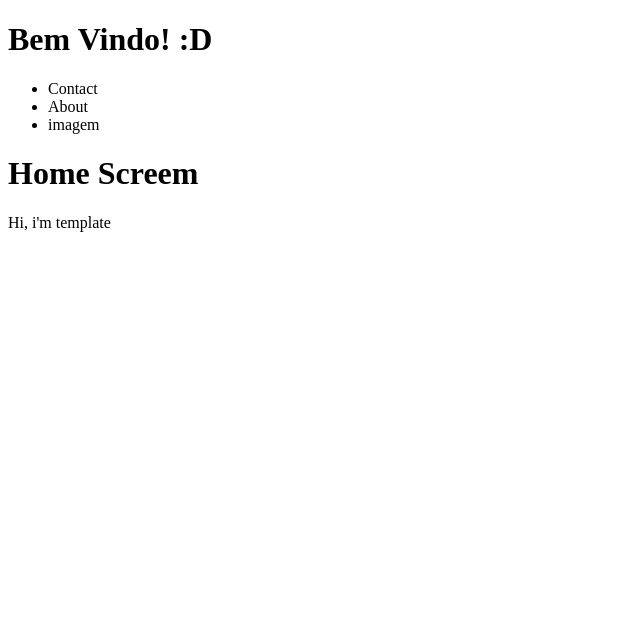
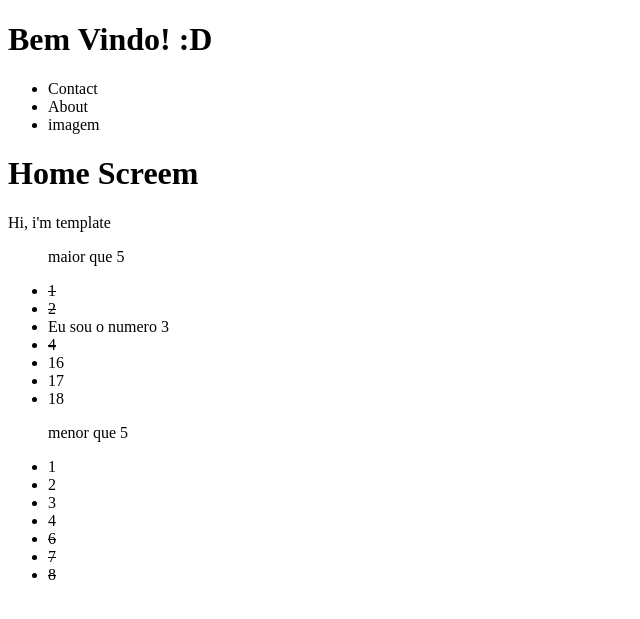
Before and after one commit to kelvinalmeida/trydjango, a Django app: page / in a window 1280 px wide. Shown: the top 619 px of the page, without its empty margins (0-640 px from the left). Run offline with Django 4.2, Linux system fonts and the light colour scheme.

Commit message:
git template tags and filters 1:49:08

```diff
--- a/pages/views.py
+++ b/pages/views.py
@@ -7,7 +7,12 @@ def home_view(request,*args, **kwargs):
     # print(args)
     # print(kwargs)
     # print(request.user)
-    return render(request, "home.html", {})
+
+    my_home_ctx = {
+        "my_list": [1,2,3,4,6,7,8],
+        "is_true": True,
+    }
+    return render(request, "home.html", my_home_ctx)
 
 def contact_view(request,*args, **kwargs):
     return render(request, "contact.html", {})
--- a/templates/home.html
+++ b/templates/home.html
@@ -4,4 +4,27 @@
 {% block content %}
 <h1>Home Screem</h1>
 <p>Hi, i'm template</p>
+
+<ul>
+
+    <p>maior que 5</p>
+    {% for list_item in my_list %}
+    {% if list_item > 5 %}
+    <li>{{list_item|add:10}}</li>
+    {% elif list_item == 3 %}
+    <li>Eu sou o numero 3</li>
+    {% else %}
+    <li><s>{{list_item}}</s></li>
+    {% endif %}
+    {% endfor %}
+
+    <p>menor que 5</p>
+    {% for list_item in my_list %}
+    {% if list_item < 5 %} <li>{{list_item}}</li>
+        {% else %}
+        <li><s>{{list_item}}</s></li>
+        {% endif %}
+        {% endfor %}
+</ul>
+
 {% endblock %}
```
